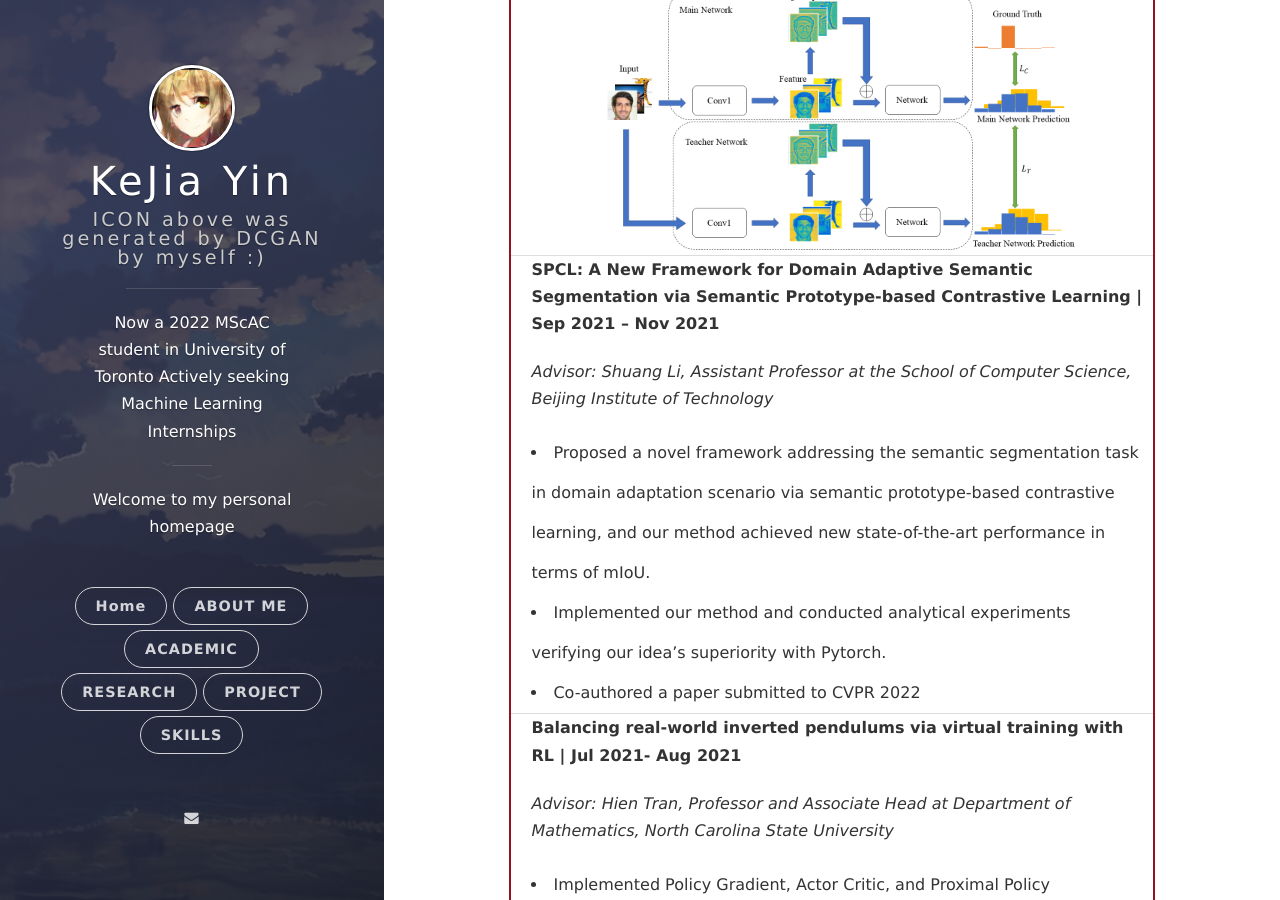
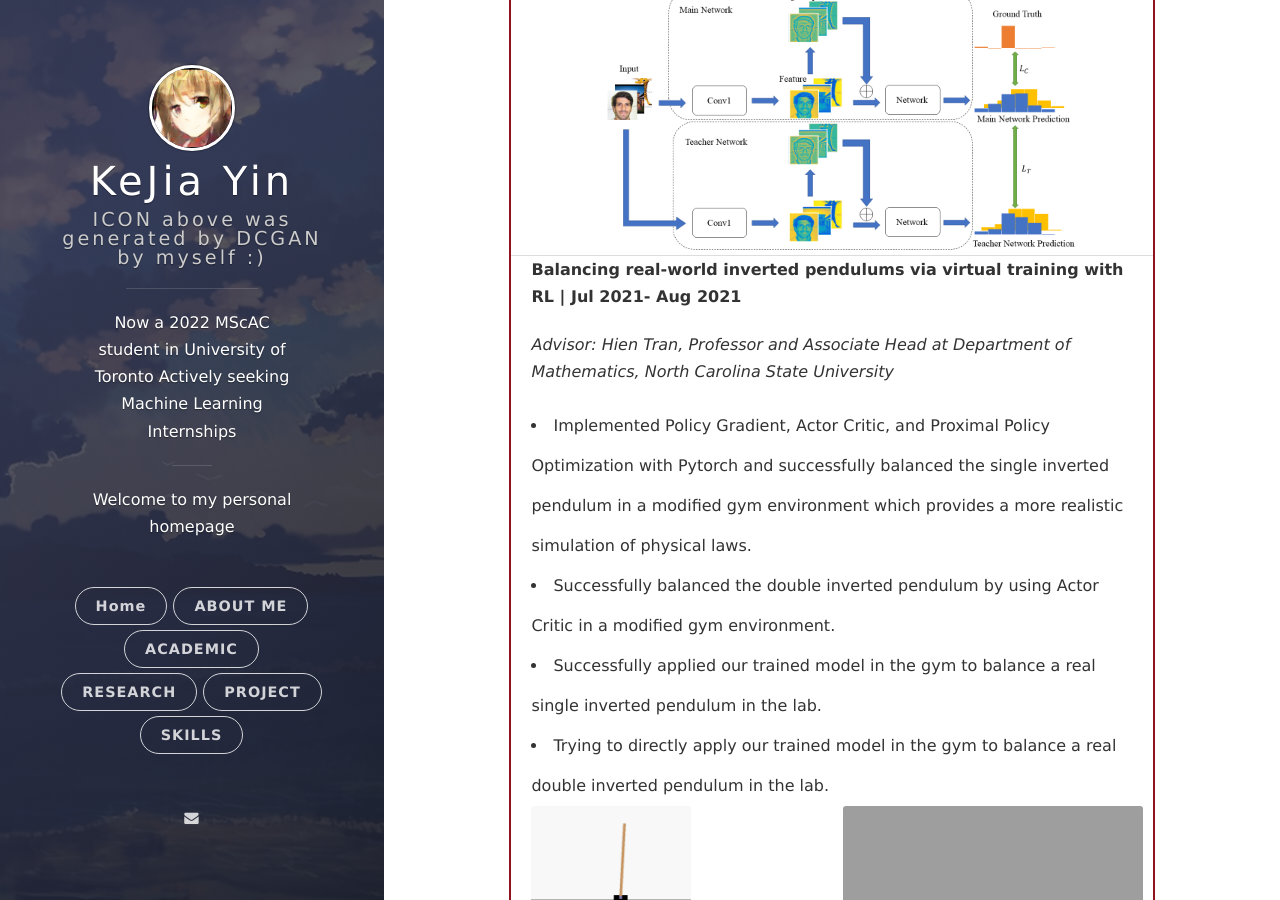
Before and after one commit to yinkejia/yinkejia.github.io, a Jekyll site: the page built from _posts/2022-09-10-RESEARCH-EXPERIENCE.markdown, in a window 1280 px wide and 900 px high, scrolled down 738 px. Built offline with Jekyll 4.4.1, drawn with Linux system fonts in a browser that asks for light colours; nearby versions of some CDN libraries; some of the changed text lies outside the part shown; grey boxes are pictures that could not be loaded.

Commit message:
Update 2022-09-10-RESEARCH-EXPERIENCE.markdown

```diff
--- a/_posts/2022-09-10-RESEARCH-EXPERIENCE.markdown
+++ b/_posts/2022-09-10-RESEARCH-EXPERIENCE.markdown
@@ -15,19 +15,6 @@ date: 2022-09-10 15:32:24.000000000 +09:00
         <li>Achieved 6.2% and 4.52% mean classification accuracy improvement on Digits-DG and PACS dataset respectively compared with the baseline method, which were competitive results compared to state-of-the-art methods.</li>
         <li>Wrote a thesis by myself and defended it with five professors from the Department of Computer Science.</li>
         <img style="float:center" src="/assets/images/DG with Gaussian kernel.png" width="480" height="270">
-      </ui>
-      </font>
-    </td>
-  </tr>
-  <tr>
-    <td width="100%" align="left">
-      <font size="3">
-      <p><strong>SPCL: A New Framework for Domain Adaptive Semantic Segmentation via Semantic Prototype-based Contrastive Learning | Sep 2021 – Nov 2021</strong></p>
-      <p><em>Advisor: Shuang Li, Assistant Professor at the School of Computer Science, Beijing Institute of Technology</em></p>
-      <ui>
-        <li>Proposed a novel framework addressing the semantic segmentation task in domain adaptation scenario via semantic prototype-based contrastive learning, and our method achieved new state-of-the-art performance in terms of mIoU.</li>
-        <li>Implemented our method and conducted analytical experiments verifying our idea’s superiority with Pytorch.</li>
-        <li>Co-authored a paper submitted to CVPR 2022</li>
       </ui>
       </font>
     </td>
@@ -61,25 +48,6 @@ date: 2022-09-10 15:32:24.000000000 +09:00
       </font>
     </td>
   </tr>
-  <tr>
-    <td width="100%" align="left">
-      <HR>
-      <font size="3">
-      <p><strong>Checkerboard recognition and game algorithm of gobang | Dec 2020 - Jan 2021</strong></p>
-      <p><em>Advisor: Zhiwei Zhang, Professor at School of Computer Science, Beijing Institute of Technology</em></p>
-      <ui>
-        <li>Implemented CNNs for checkerboard recognition with Pytorch.</li>
-        <li>Implemented gobang AI algorithms based on the minimax search strategies, evolutionary algorithms, and deep Q-Learning (in Tensorflow).</li>
-        <li>Wrote a report to analyze the results of the experiments above. The gobang AI based on minimax search and Deep Q-Learning approaches achieved good performance which is comparable to humans’.</li>
-        <center>
-        <video width="480" height="270" controls>
-          <source src="/assets/videos/Gobang_RL.mp4" type="video/mp4">
-        </video>
-        </center>
-      </ui>
-      </font>
-    </td>
- </tr>
  <tr>
     <td width="100%" align="left">
        <HR>
```
